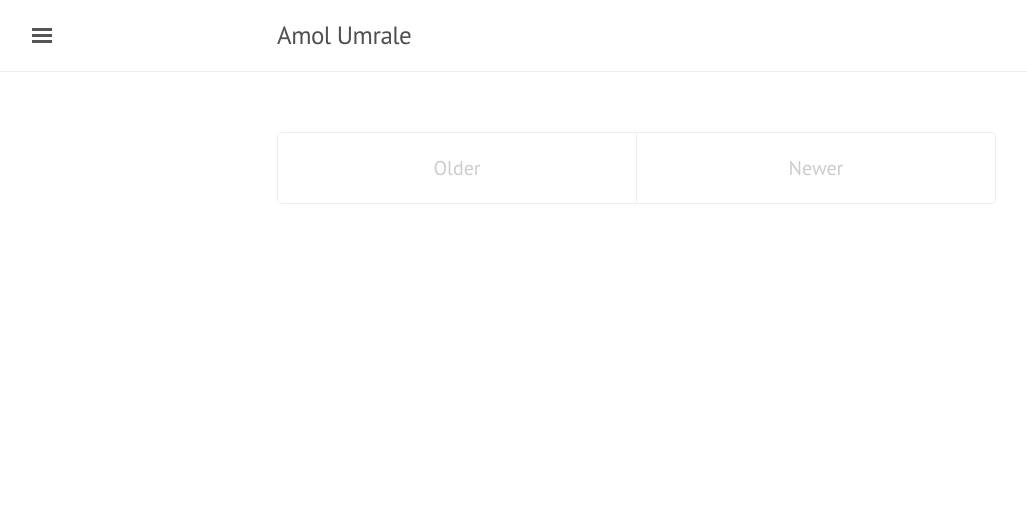
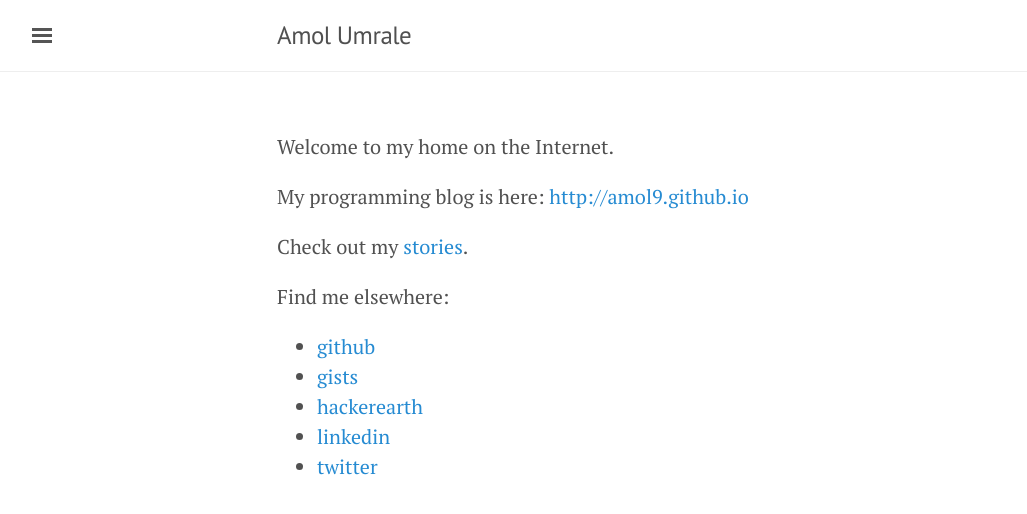
Before and after one commit to amol9/amol9.com, a Jekyll site: the page built from index.md, in a window 1280 px wide. Shown: the top 514 px of the page, without its empty margins (3-1030 px from the left). Built offline with Jekyll 4.4.1, drawn with Linux system fonts in a browser that asks for light colours; the list of posts is cut into pages by our own code.

Commit message:
Added new index page.

```diff
--- a/_config.yml
+++ b/_config.yml
@@ -15,8 +15,10 @@ author:
   name:              Amol Umrale
   email:
   github:            https://github.com/amol9
+  gists:             https://gist.github.com/amol9
   twitter:           https://twitter/babaiscool
   linkedin:          https://linkedin.com/in/amolumrale
+  hackerearth:       https://www.hackerearth.com/@amol.9
 
 
 # Custom vars
@@ -46,3 +48,4 @@ exclude:
   - Gemfile.lock
   - LICENSE
   - README.md
+  - about.md
--- /dev/null
+++ b/index.md
@@ -0,0 +1,18 @@
+---
+layout: default
+title: Home
+---
+
+Welcome to my home on the Internet.
+
+My programming blog is here: <http://amol9.github.io>
+
+Check out my [stories](/stories).
+
+Find me elsewhere:
+
+- [github]({{ site.author.github }})
+- [gists]({{ site.author.gists }})
+- [hackerearth]({{ site.author.hackerearth }})
+- [linkedin]({{ site.author.linkedin }})
+- [twitter]({{ site.author.twitter }})
```
